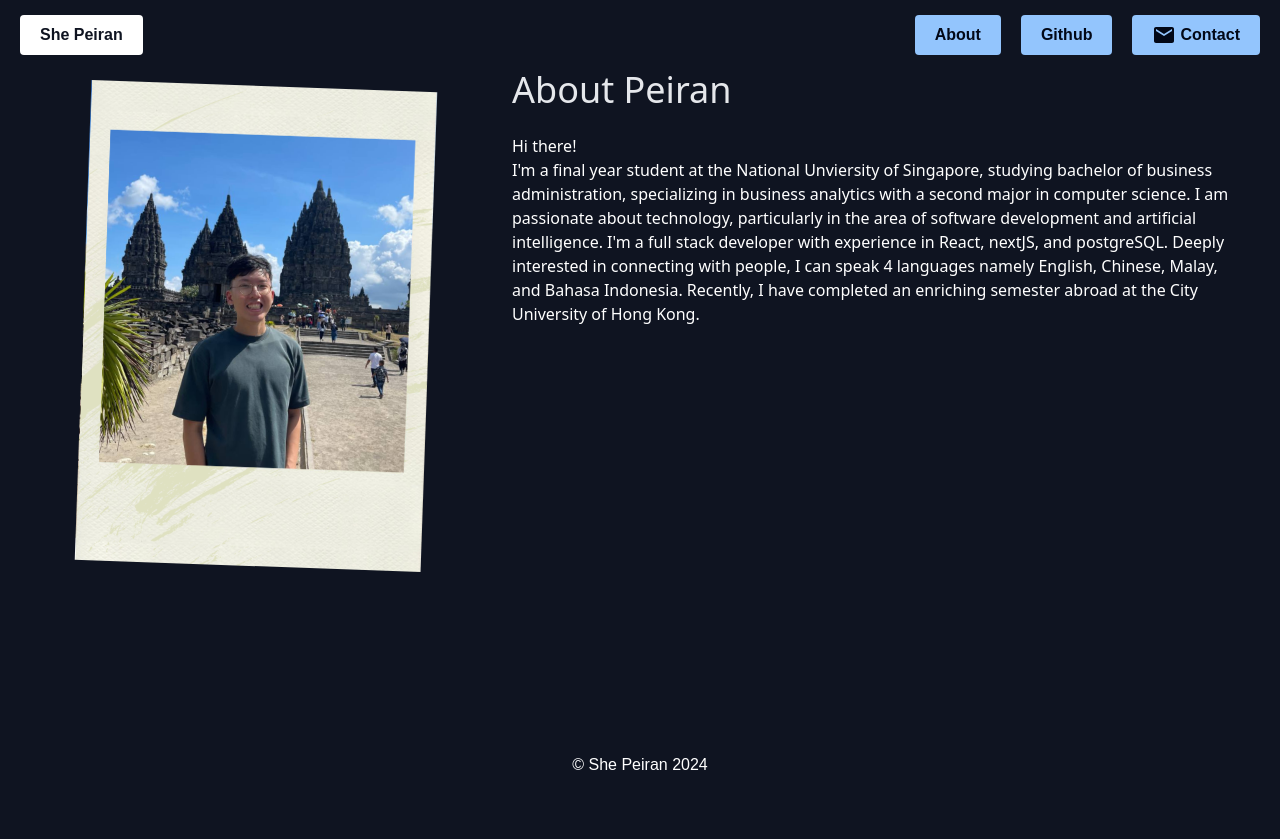
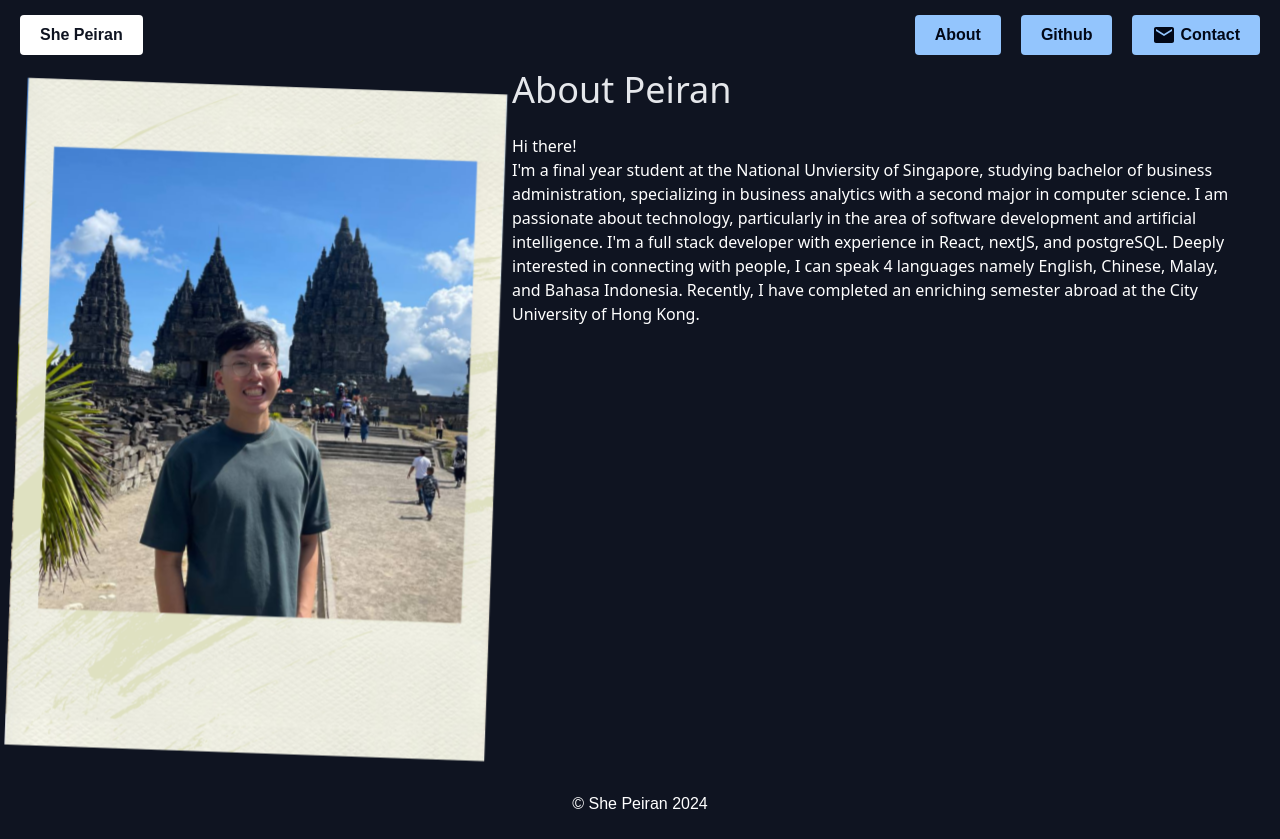
Before and after one commit to s-peiran/landing-page, a Next.js app: page /about in a window 1280 px wide. Before the commit the page ends 800 px from the top, so only its background shows below. Built offline with nearby package versions, Linux system fonts and the light colour scheme.

Commit message:
use Next Image

```diff
--- a/src/app/about/page.tsx
+++ b/src/app/about/page.tsx
@@ -2,6 +2,7 @@
 
 import { useEffect, useRef } from "react";
 import { gsap } from "gsap";
+import Image from "next/image";
 
 export default function About() {
 	const imageRef = useRef(null);
@@ -22,15 +23,11 @@ export default function About() {
 		<div className="flex max-sm:flex-col">
 			<div
 				className="flex flex-1 p-4 justify-center"
+				ref={imageRef}
 				onMouseEnter={handleMouseEnter}
 				onMouseLeave={handleMouseLeave}
 			>
-				<img
-					ref={imageRef}
-					className="h-[60vh]"
-					src="prambanan.png"
-					alt="profile"
-				/>
+				<Image height={500} width={500} src="/prambanan.png" alt="profile" />
 			</div>
 			<div className="md:max-w-[60%] md:pr-10 max-sm:p-6">
 				<h1 className="text-4xl font-sans text-gray-200">About Peiran</h1>
```
